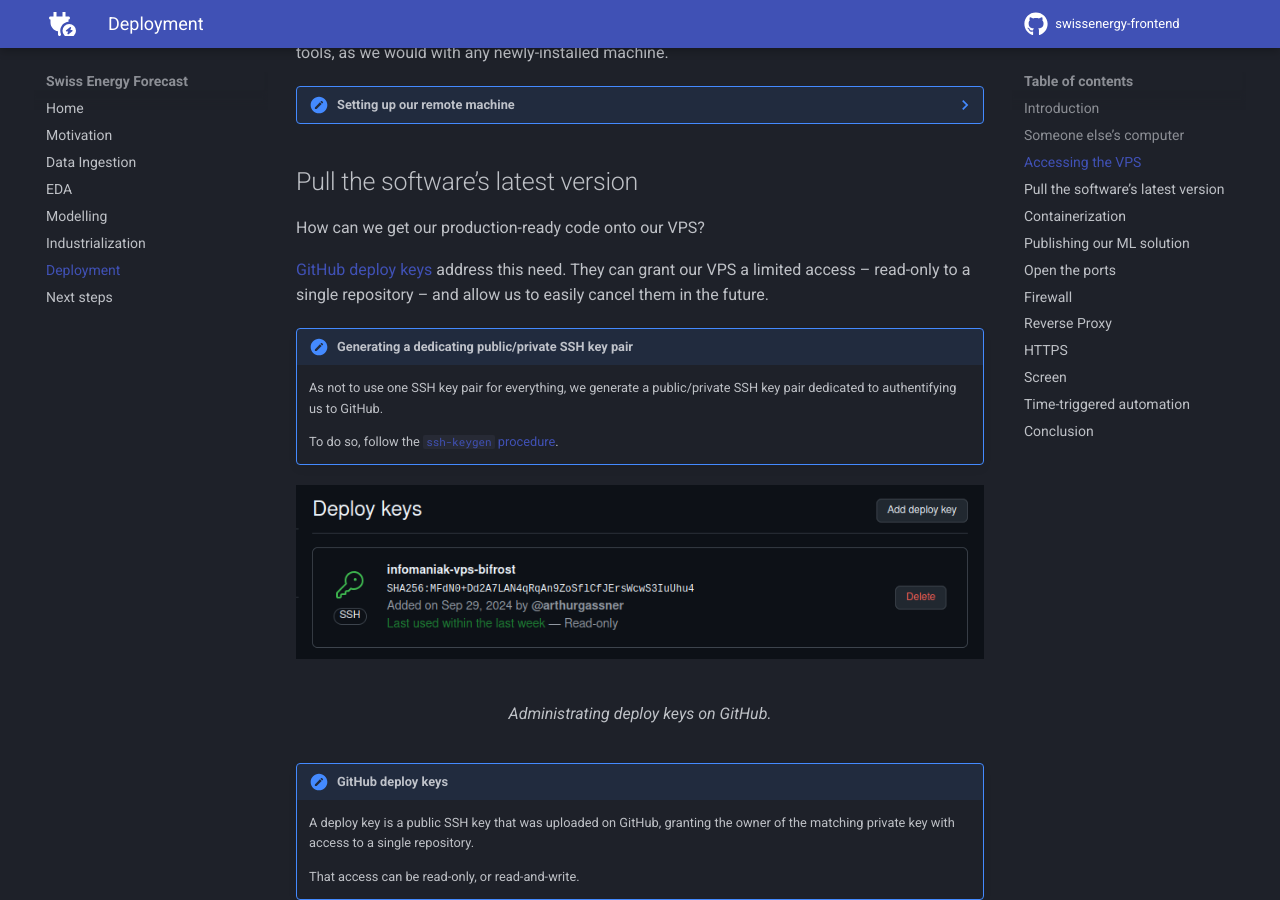
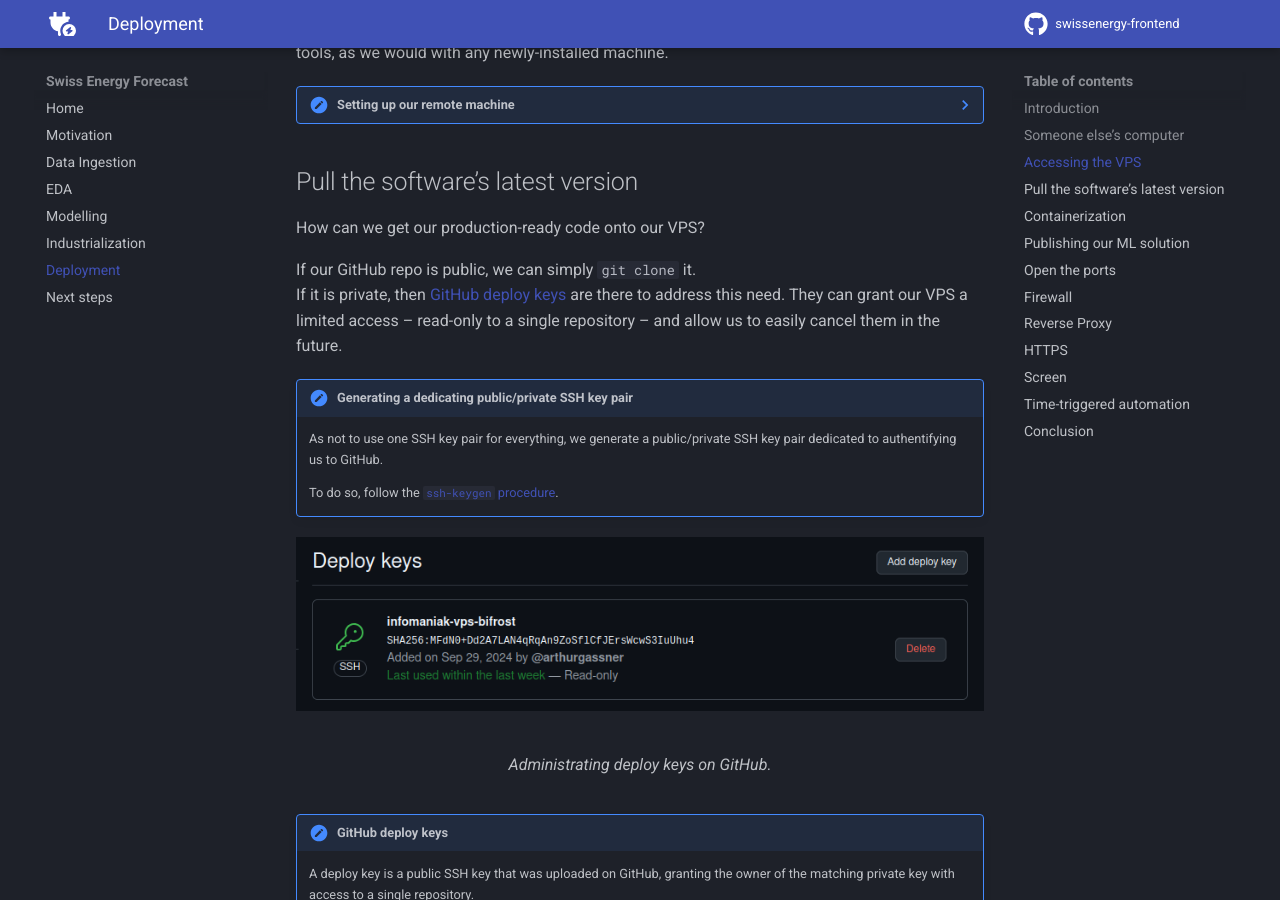
Before and after one commit to arthurgassner/swissenergy-frontend, an MkDocs documentation site: the page built from docs/deployment.md, in a window 1280 px wide and 900 px high, scrolled down 2380 px. Built offline with MkDocs 1.6.1 and Material for MkDocs 9.7.7, drawn with Linux system fonts in a browser that asks for light colours; a script that is not in the unit is left out; comment, search, counter and statistics services are not loaded.

Commit message:
Update .md

```diff
--- a/docs/deployment.md
+++ b/docs/deployment.md
@@ -97,7 +97,8 @@ To make it more comfortable to work on our VPS, we can set it up with our favour
 
 How can we get our production-ready code onto our VPS?
 
-[GitHub deploy keys](https://docs.github.com/en/authentication/connecting-to-github-with-ssh/managing-deploy-keys) address this need.
+If our GitHub repo is public, we can simply `git clone` it. <br>
+If it is private, then [GitHub deploy keys](https://docs.github.com/en/authentication/connecting-to-github-with-ssh/managing-deploy-keys) are there to address this need.
 They can grant our VPS a limited access -- read-only to a single repository -- and allow us to easily cancel them in the future.
 
 !!! note "Generating a dedicating public/private SSH key pair"
```
